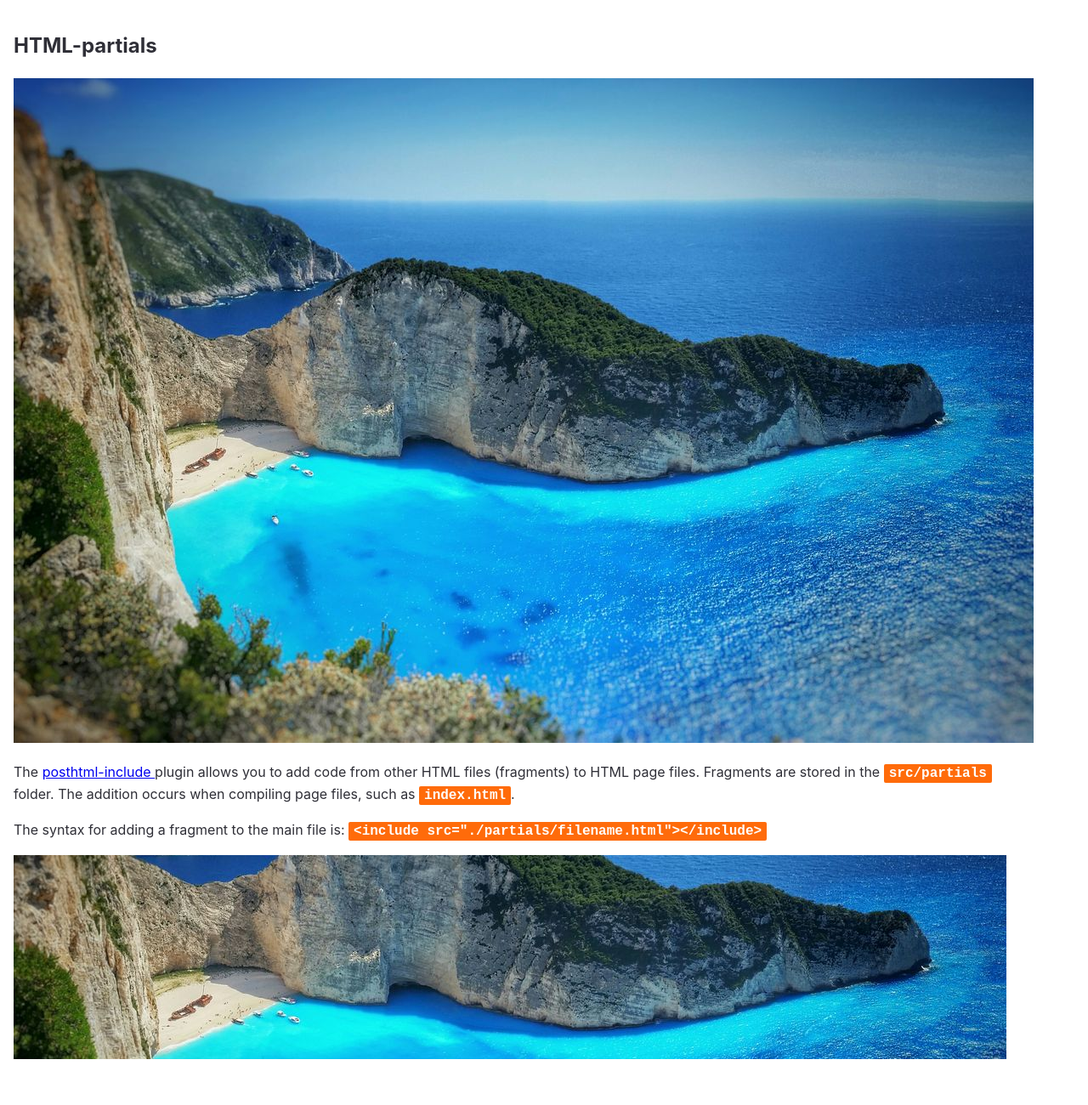
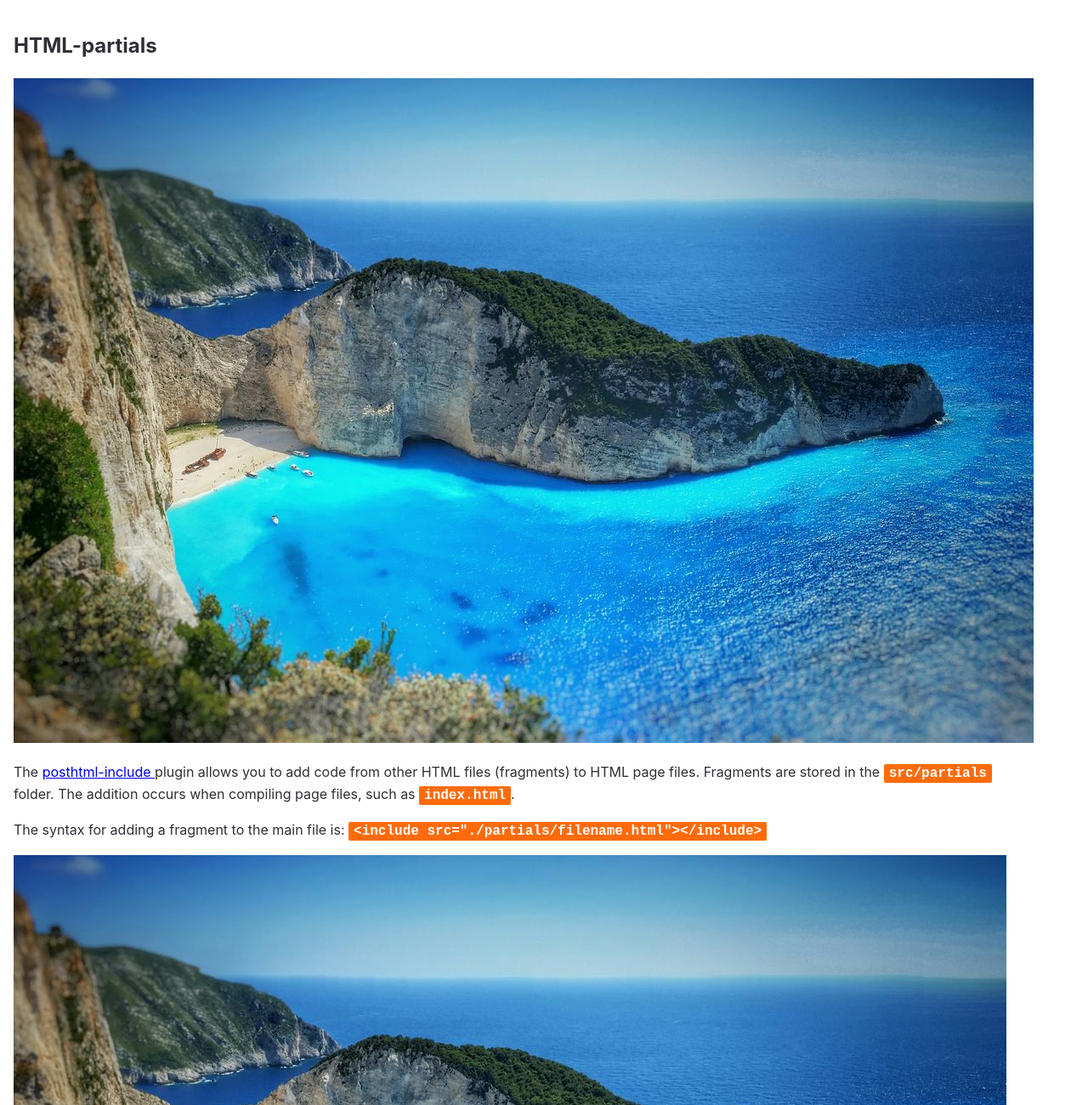
Before and after one commit to H4Y6/parcel-project, a website built with Parcel: page src/index.html in a window 1280 px wide. Shown: the top 1300 px of the page at 85% size. Before the commit the page ends 1262 px from the top, so only its background shows below. Built offline with nearby package versions, Linux system fonts and the light colour scheme.

Commit message:
modified:   src/sass/_example.scss

```diff
--- a/src/sass/_example.scss
+++ b/src/sass/_example.scss
@@ -19,7 +19,7 @@
 }
 
 .example .background {
-  height: 240px;
+  height: 782px;
   // ❗️❗️❗️ The path to images from a SASS file
   // is always the same as from the css folder.
   background-image: url('../images/beach.jpg');
```
Also changed, not shown: package.json (line endings or trailing spaces), 1 other file.
